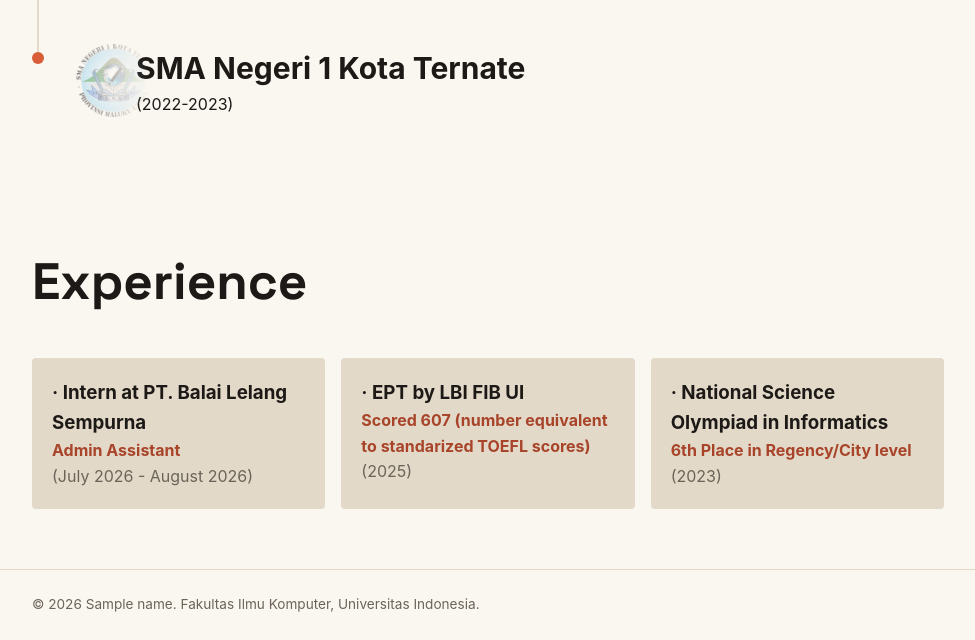
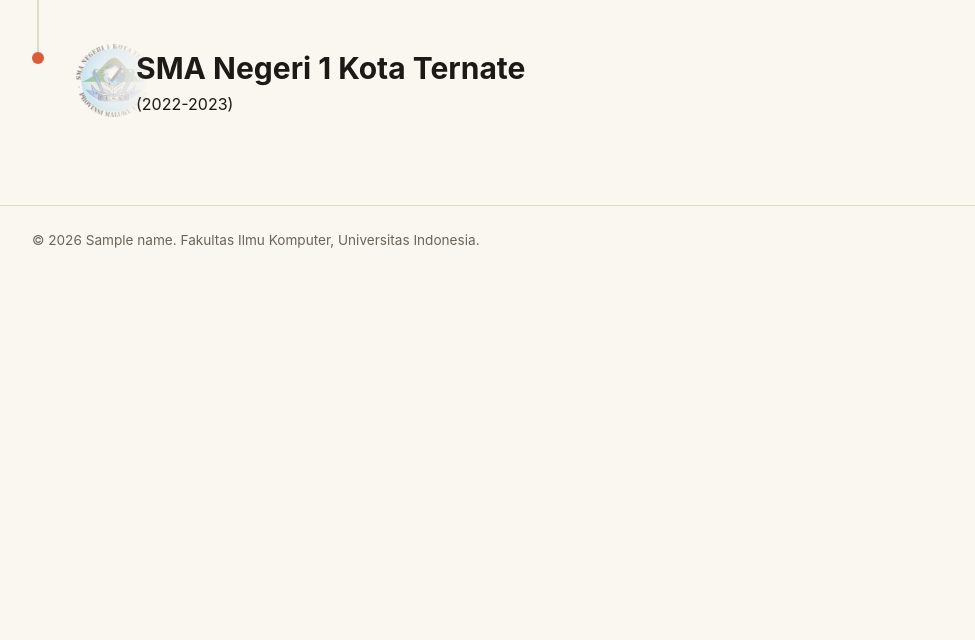
Before and after one commit to parsyarifqi/myportofolio, a Django app: template templates/index.html in a window 1280 px wide. Shown: the part 980-1620 px from the top of the page, without its empty margins (152-1127 px from the left). After the commit the page ends 1228 px from the top, so only its background shows below. Run offline with Django 5.2, Linux system fonts and the light colour scheme; the template is opened without the code that fills it: most values are stand-ins (such as "Sample title", 1, 10 or a date in 2020).

Commit message:
feat: connecting project url with application url, configuring navigation between page, added experience data in the experience section

```diff
--- a/main/models.py
+++ b/main/models.py
@@ -10,7 +10,8 @@ class Experience(models.Model):
         ('volunteer','Volunteer'),
         ('part-time','Part-time'),
         ('full-time','Full-time'),
-        ('freelance','Freelance')
+        ('freelance','Freelance'),
+        ('academics', 'Academics'),
     ]
 
     id = models.UUIDField(primary_key=True, default=uuid.uuid4, editable=False)
--- /dev/null
+++ b/main/urls.py
@@ -0,0 +1,18 @@
+from django.urls import path
+from main.views import show_main, show_experience
+
+app_name = "main"
+
+urlpatterns = [
+    path("", show_main, name="show_main"),
+    path("experience/", show_experience, name="show_experience"),
+]
+
+"""
+Penjelasan kode:
+
+- app_name = "main" memberikan namespace pada URL milik aplikasi main.
+- Pola URL "" berarti halaman utama aplikasi tanpa tambahan path.
+- Pola URL "experience/" mengarahkan permintaan /experience/ ke show_experience.
+- name="show_main" dan name="show_experience" memberi nama pada rute agar dapat dirujuk melalui navigasi dan test tanpa menulis URL secara langsung.
+"""
--- a/main/views.py
+++ b/main/views.py
@@ -21,7 +21,7 @@ def show_experience(request):
         "experience_list": Experience.objects.all(),
     }
 
-    return render(request, "experince.html", context)
+    return render(request, "experience.html", context)
 
 """Penjelasan kode:
 - Experience.objects.all() mengambil seluruh objek Experience dari basis data dalam bentuk QuerySet.
--- a/portofolio/urls.py
+++ b/portofolio/urls.py
@@ -15,11 +15,11 @@ Including another URLconf
     2. Add a URL to urlpatterns:  path('blog/', include('blog.urls'))
 """
 from django.contrib import admin
-from django.urls import path
+from django.urls import include, path
 
 from portofolio.views import landing_page
 
 urlpatterns = [
     path('admin/', admin.site.urls),
-    path('', landing_page, name='landing_page'),
+    path("", include("main.urls")),
 ]
--- a/templates/index.html
+++ b/templates/index.html
@@ -12,11 +12,11 @@
 <body>
     <header class="site-header">
         <div class="container">
-            <a href="#profile" class="brand">{{ name }}</a>
+            <a href="{% url 'main:show_main' %}" class="brand">{{ name }}</a>
             <nav>
-                <a href="#profile">Profile</a>
+                <a href="{% url 'main:show_main' %}">Profile</a>
                 <a href="#education">Education</a>
-                <a href="#experience">Experience</a>
+                <a href="{% url 'main:show_experience' %}">Experience</a>
             </nav>
         </div>
     </header>
@@ -77,29 +77,6 @@
                 </article>
             </div>
         </section>
-
-        <section id="experience">
-            <div class="container experience-container">
-                <h2 class="section-header">Experience</h2>
-                <div class="experience-grid">
-                    <article class="experience-item">
-                        <h3>&middot; Intern at PT. Balai Lelang Sempurna</h3>
-                        <h4>Admin Assistant</h4>
-                        <p>(July 2026 - August 2026)</p>
-                    </article>
-                    <article class="experience-item">
-                        <h3>&middot; EPT by LBI FIB UI</h3>
-                        <h4>Scored 607 (number equivalent to standarized TOEFL scores)</h4>
-                        <p>(2025)</p>
-                    </article>
-                    <article class="experience-item">
-                        <h3>&middot; National Science Olympiad in Informatics</h3>
-                        <h4>6th Place in Regency/City level</h4>
-                        <p>(2023)</p>
-                    </article>
-                </div>
-            </div>
-        </section>
     </main>
 
     <footer class="site-footer">
```
Also changed, not shown: templates/experience.html (+3 -12 lines).
